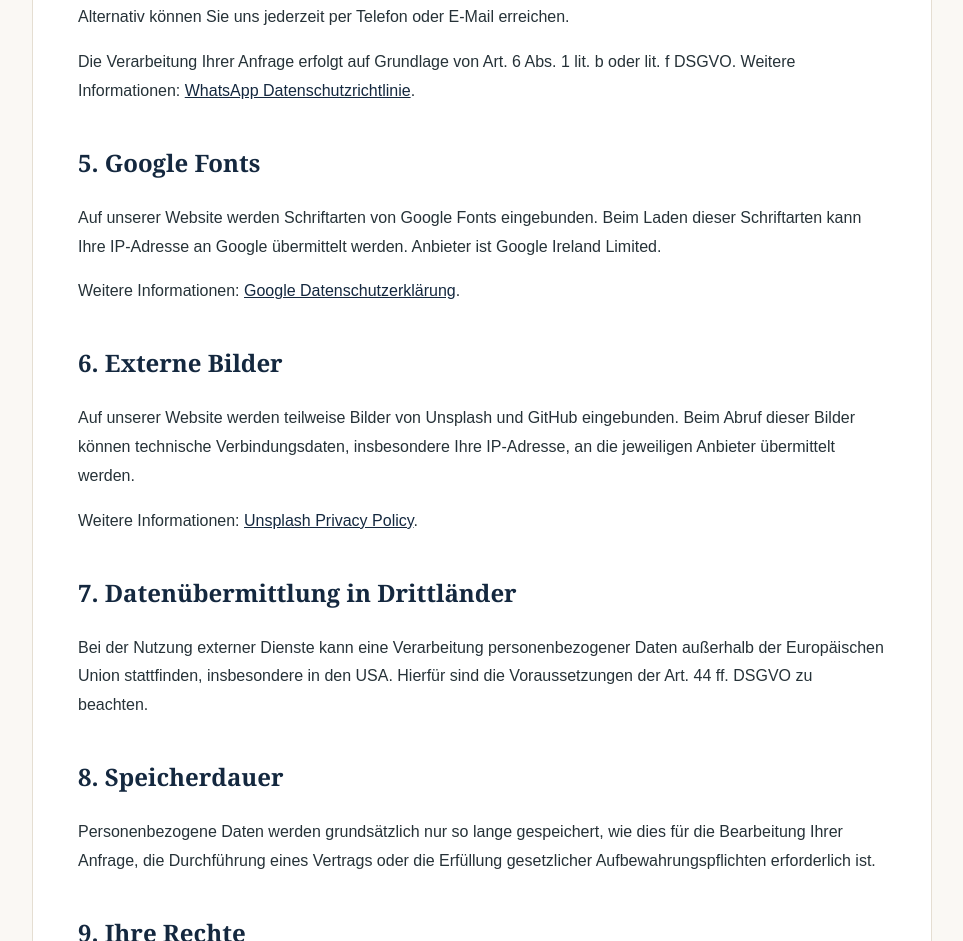
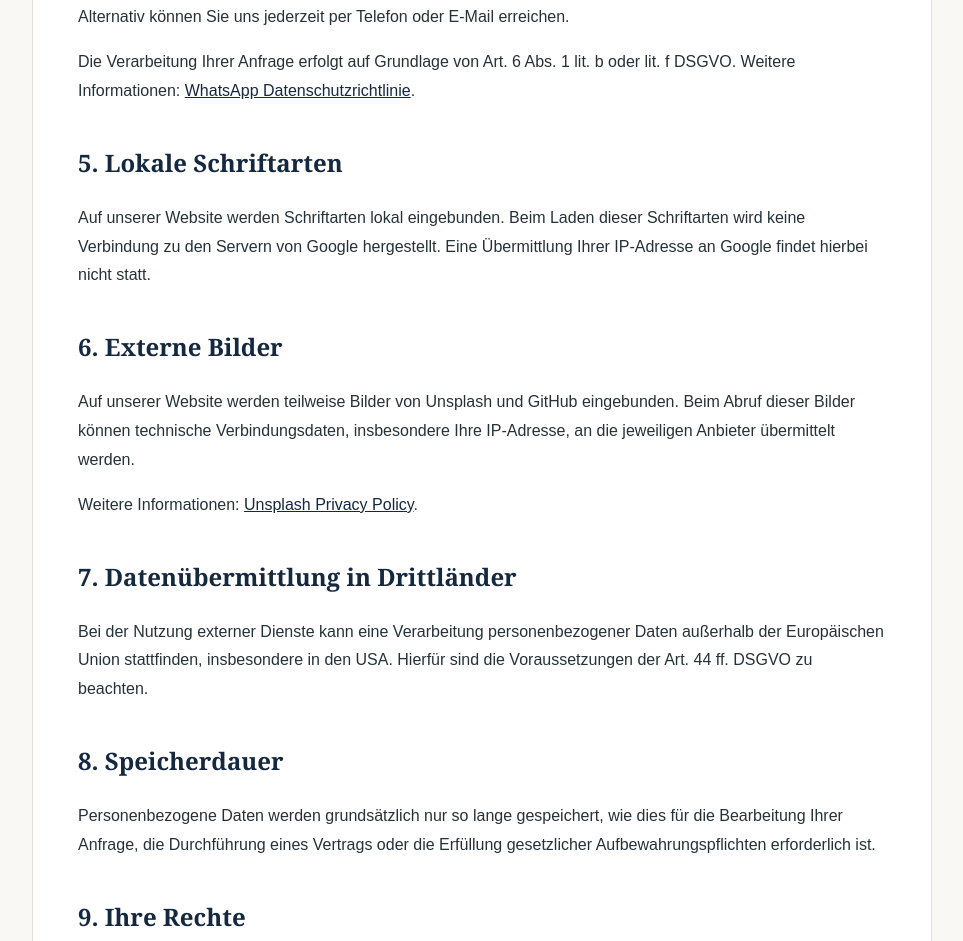
Before and after one commit to kurti-reinigung-hamburg/kurti-reinigung, a plain HTML site: page datenschutz.html in a window 1280 px wide. Shown: the part 1377-2318 px from the top of the page, without its empty margins (158-1121 px from the left). Drawn offline with Linux system fonts and the light colour scheme.

Commit message:
Update datenschutz.html

```diff
--- a/datenschutz.html
+++ b/datenschutz.html
@@ -147,19 +147,12 @@ von Art. 6 Abs. 1 lit. b oder lit. f DSGVO.
 Weitere Informationen:
 <a href="https://www.whatsapp.com/legal/privacy-policy-eea">WhatsApp Datenschutzrichtlinie</a>.
 </p>
-
-<h2>5. Google Fonts</h2>
+<h2>5. Lokale Schriftarten</h2>
 <p>
-Auf unserer Website werden Schriftarten von Google
-Fonts eingebunden. Beim Laden dieser Schriftarten
-kann Ihre IP-Adresse an Google übermittelt werden.
-Anbieter ist Google Ireland Limited.
+Auf unserer Website werden Schriftarten lokal eingebunden.
+Beim Laden dieser Schriftarten wird keine Verbindung zu den Servern von Google hergestellt.
+Eine Übermittlung Ihrer IP-Adresse an Google findet hierbei nicht statt.
 </p>
-<p>
-Weitere Informationen:
-<a href="https://policies.google.com/privacy?hl=de">Google Datenschutzerklärung</a>.
-</p>
-
 <h2>6. Externe Bilder</h2>
 <p>
 Auf unserer Website werden teilweise Bilder von
```
